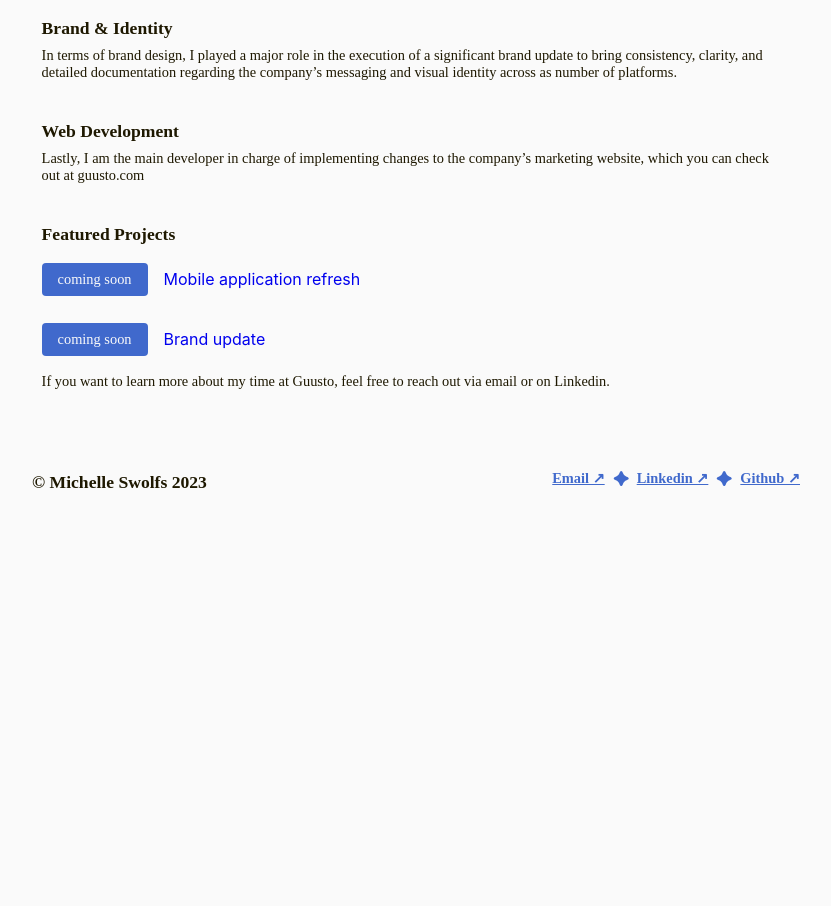
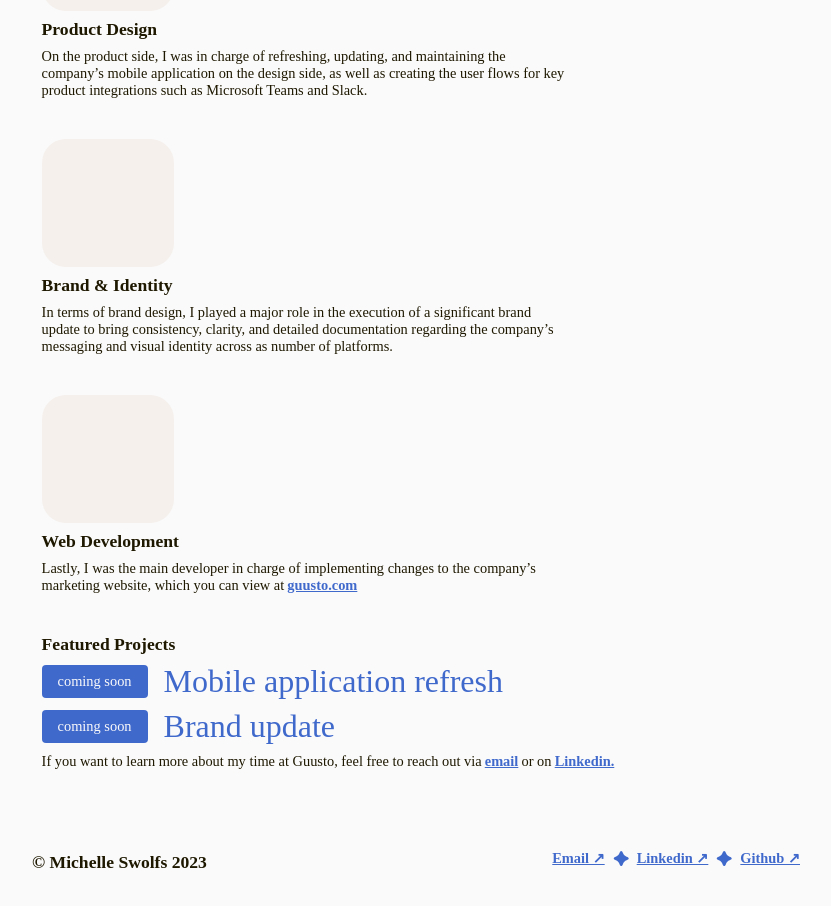
Before and after one commit to nethen/new_portfolio, a React (Create React App) app: page /guusto in a window 1280 px wide. Shown: the part 460-1366 px from the top of the page, without its empty margins (224-1055 px from the left). Before the commit the page ends 1026 px from the top, so only its background shows below. Built offline with nearby package versions, Linux system fonts and the light colour scheme.

Commit message:
clean up guusto page

```diff
--- a/src/pages/Project/guusto.js
+++ b/src/pages/Project/guusto.js
@@ -10,15 +10,18 @@ function Guusto() {
       <ProjectHeader img={guustologo} bgcolor="#22315C"></ProjectHeader>
       <div className="content">
         <div className="content__box">
-          <div className="content__group">
-            <p className="content__summary">So... I wore a lot of hats.</p>
+          <div className="content__group-main">
+            <p className="content__story-heading">
+              So... I wore a lot of hats.
+            </p>
             <p className="content__body">
               During my 3+ years at Guusto, I had the opportunity to be involved
               in a wide scope of projects that required a number of different
               skill sets. Including. but not limited to:
             </p>
           </div>
-          <div className="content__group">
+          <div className="content__group-main">
+            <div className="content__bg" style={{ width: 100 }}></div>
             <p className="content__section-heading">Product Design</p>
             <p className="content__body">
               On the product side, I was in charge of refreshing, updating, and
@@ -28,7 +31,9 @@ function Guusto() {
             </p>
           </div>
 
-          <div className="content__group">
+          <div className="content__group-main">
+            <div className="content__bg" style={{ width: 100 }}></div>
+
             <p className="content__section-heading">Brand & Identity</p>
             <p className="content__body">
               In terms of brand design, I played a major role in the execution
@@ -38,12 +43,20 @@ function Guusto() {
             </p>
           </div>
 
-          <div className="content__group">
+          <div className="content__group-main">
+            <div className="content__bg" style={{ width: 100 }}></div>
+
             <p className="content__section-heading">Web Development</p>
             <p className="content__body">
-              Lastly, I am the main developer in charge of implementing changes
-              to the company’s marketing website, which you can check out at
-              guusto.com
+              Lastly, I was the main developer in charge of implementing changes
+              to the company’s marketing website, which you can view at
+              <a
+                href="https://guusto.com/"
+                target="_blank"
+                className="content__inline-link"
+              >
+                guusto.com
+              </a>
             </p>
           </div>
 
@@ -55,7 +68,7 @@ function Guusto() {
                 <div className="coming-soon">
                   <p className="coming-soon__tag">coming soon</p>
                 </div>
-                <p>Mobile application refresh</p>
+                <p className="content__big-link">Mobile application refresh</p>
               </div>
             </Link>
             <Link to="" className="project-link__tag">
@@ -63,13 +76,27 @@ function Guusto() {
                 <div className="coming-soon">
                   <p className="coming-soon__tag">coming soon</p>
                 </div>
-                <p>Brand update</p>
+                <p className="content__big-link">Brand update</p>
               </div>
             </Link>
 
             <p className="content__body">
               If you want to learn more about my time at Guusto, feel free to
-              reach out via email or on Linkedin.
+              reach out via
+              <a
+                href="mailto:swolfsmichelle8@gmail.com"
+                className="content__inline-link"
+              >
+                email
+              </a>
+              or on
+              <a
+                href="https://www.linkedin.com/in/michelleswolfs/"
+                className="content__inline-link"
+                target="_blank"
+              >
+                Linkedin.
+              </a>
             </p>
           </div>
         </div>
--- a/src/pages/Project/project.scss
+++ b/src/pages/Project/project.scss
@@ -111,6 +111,13 @@ iframe {
     }
   }
 
+  &__big-link {
+    @include removeMargin;
+    @include m-body;
+    font-size: 2rem;
+    color: $blue;
+  }
+
   &__important {
     font-size: 1.2rem;
     font-weight: 600;
@@ -218,6 +225,10 @@ iframe {
   gap: 1rem;
   padding-bottom: 0.5rem;
 
+  &:hover {
+    background-color: $tan-background;
+  }
+
   &__tag {
     text-decoration: none;
   }
```
